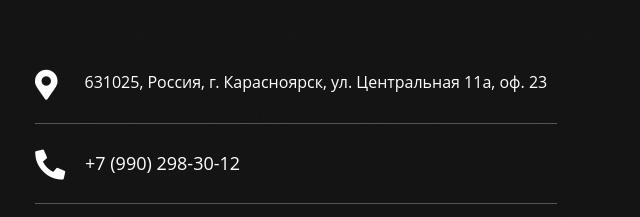
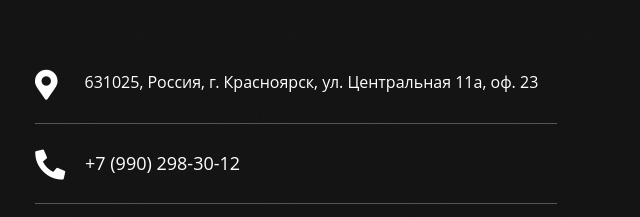
Before and after one commit to A9fox/view, a plain HTML site: page index.html in a window 1280 px wide. Shown: the part 3320-3537 px from the top of the page, 178-818 px from the left. Drawn offline with nearby package versions, Linux system fonts and the light colour scheme.

Commit message:
edit index

```diff
--- a/index.html
+++ b/index.html
@@ -234,7 +234,7 @@
 						<div class="icon-address">
 							<i class="fas fa-map-marker-alt"></i>
 						</div>
-						<address>631025, Россия, г. Карасноярск, ул. Центральная 11а, оф. 23</address>
+						<address>631025, Россия, г. Красноярск, ул. Центральная 11а, оф. 23</address>
 					</div>
 					<div class="block-footer block-footer-phone">
 						<div class="icon-phone-footer">
```
